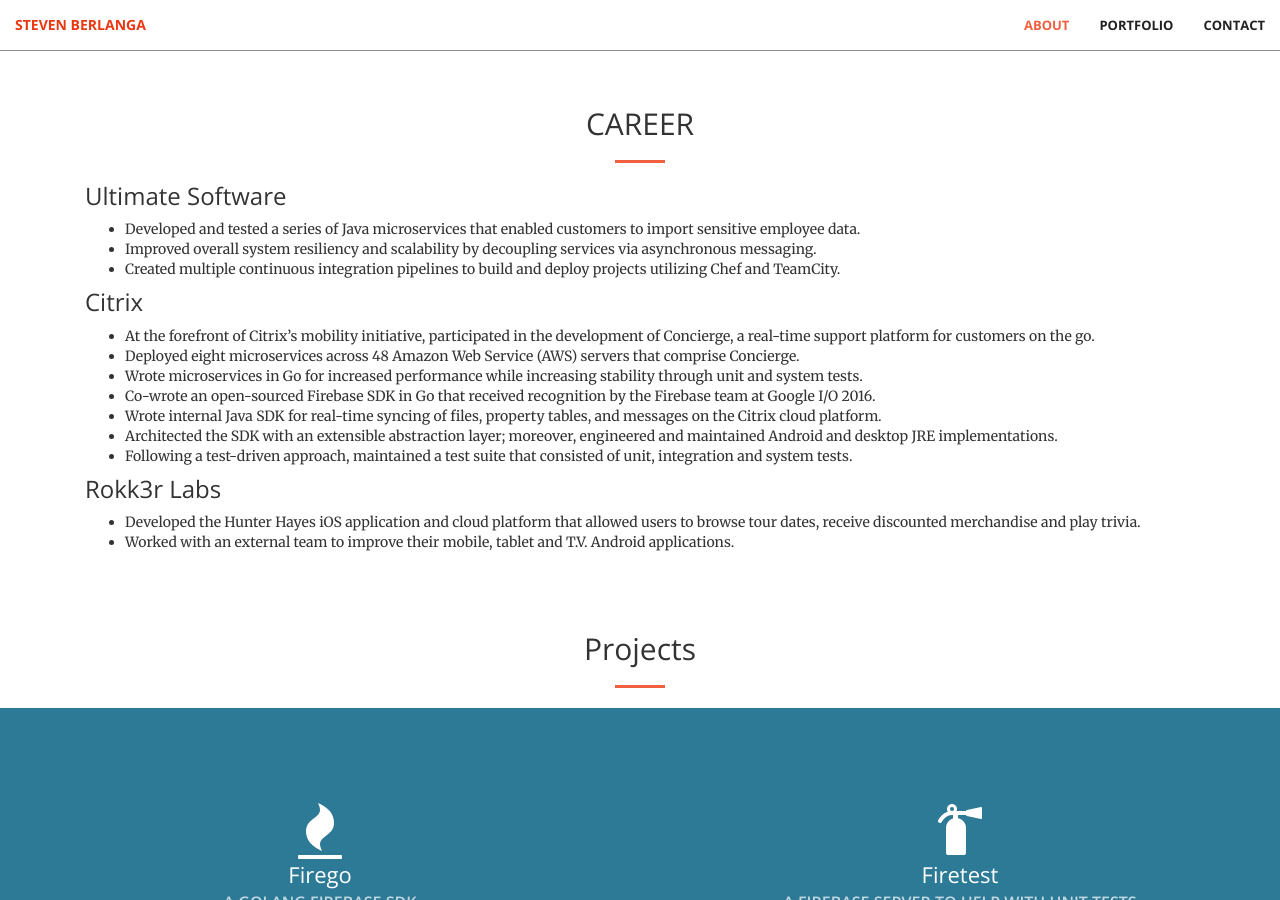
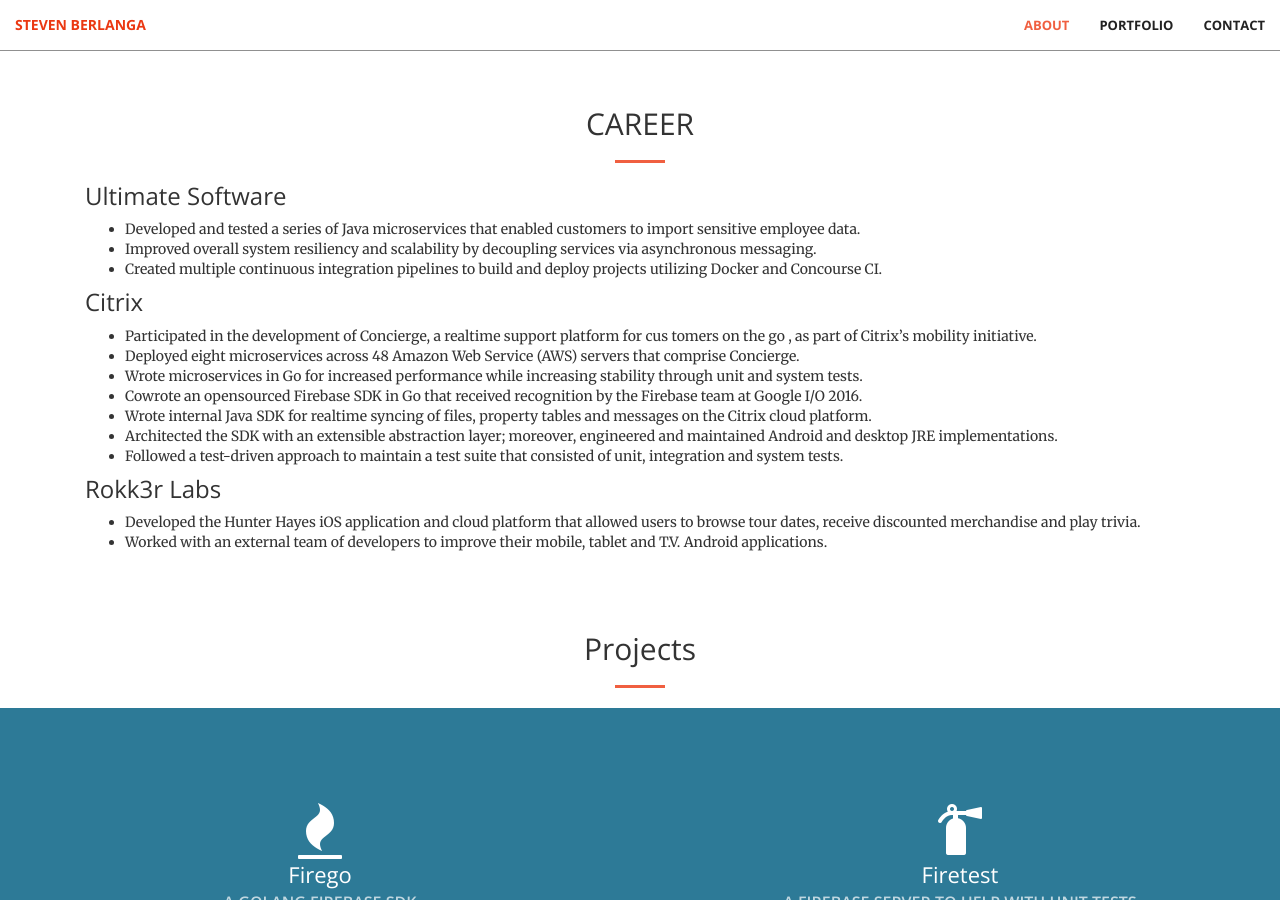
Before and after one commit to zabawaba99/zabawaba99.github.io, a Jekyll site: the page built from index.html, in a window 1280 px wide and 900 px high, scrolled down 1430 px. Built offline with Jekyll 4.4.1, drawn with Linux system fonts in a browser that asks for light colours.

Commit message:
updating work profile

```diff
--- a/_includes/about.html
+++ b/_includes/about.html
@@ -18,22 +18,22 @@
       <ul>
         <li>Developed and tested a series of Java microservices that enabled customers to import sensitive employee data.</li>
         <li>Improved overall system resiliency and scalability by decoupling services via asynchronous messaging.</li>
-        <li>Created multiple continuous integration pipelines to build and deploy projects utilizing Chef and TeamCity.</li>
+        <li>Created multiple continuous integration pipelines to build and deploy projects utilizing Docker and Concourse CI.</li>
       </ul>
     </div>
     <div class="col-lg-12">
       <h3 class="section-heading">Citrix</h3>
       <ul>
-        <li>At the forefront of Citrix’s mobility initiative, participated in the development of Concierge, a real-time support platform for customers on the go.
+        <li>Participated in the development of Concierge, a real­time support platform for cus  tomers on the go , as part of Citrix’s mobility initiative.
         </li>
         <li>Deployed eight microservices across 48 Amazon Web Service (AWS) servers that comprise Concierge.</li>
         <li>Wrote microservices in Go for increased performance while increasing stability through unit and system tests.</li>
-        <li>Co-wrote an open-sourced Firebase SDK in Go that received recognition by the Firebase team at Google I/O 2016.</li>
-        <li>Wrote internal Java SDK for real-time syncing of files, property tables, and messages on the Citrix cloud platform.
+        <li>Co­wrote an open­sourced Firebase SDK in Go that received recognition by the Firebase team at Google I/O 2016.</li>
+        <li>Wrote internal Java SDK for real­time syncing of files, property tables and messages on the Citrix cloud platform.
         </li>
         <li>Architected the SDK with an extensible abstraction layer; moreover, engineered and maintained Android and desktop JRE implementations.
         </li>
-        <li>Following a test-driven approach, maintained a test suite that consisted of unit, integration and system tests.
+        <li>Followed a test­-driven approach to maintain a test suite that consisted of unit, integration and system tests.
         </li>
       </ul>
     </div>
@@ -42,7 +42,7 @@
       <ul>
         <li>Developed the Hunter Hayes iOS application and cloud platform that allowed users to browse tour dates, receive discounted merchandise and play trivia.
         </li>
-        <li>Worked with an external team to improve their mobile, tablet and T.V. Android applications.</li>
+        <li>Worked with an external team of developers to improve their mobile, tablet and T.V. Android applications.</li>
       </ul>
     </div>
   </div>
```
